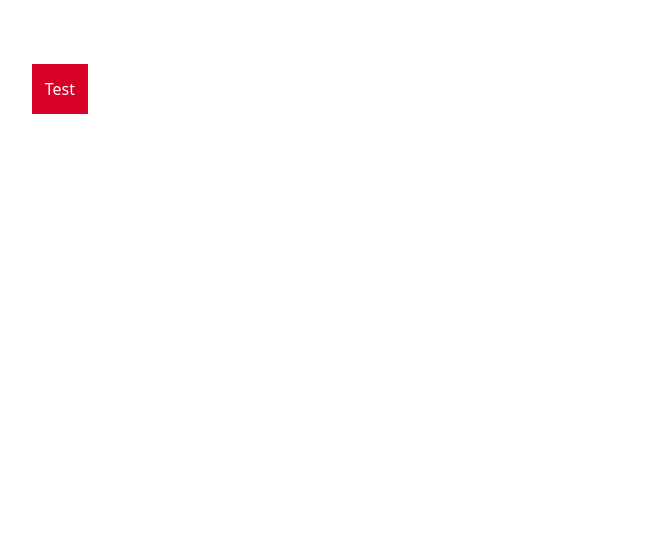
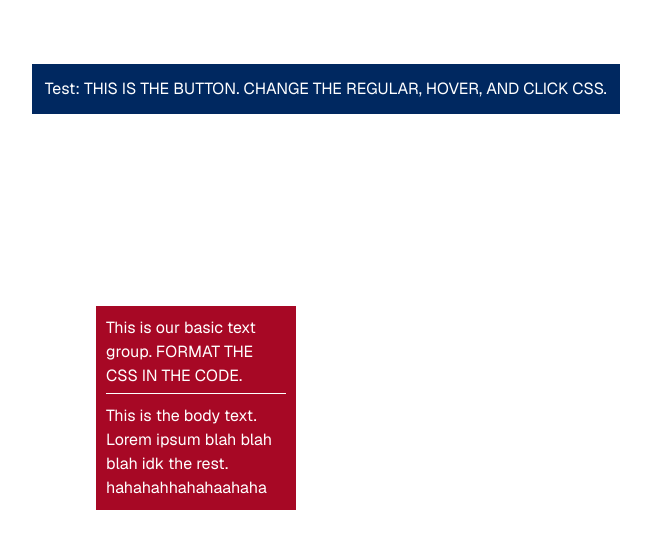
Before and after one commit to SinSayWu/igp-generator, a Next.js app: page / in a window 1280 px wide. Shown: the top 548 px of the page, without its empty margins (32-683 px from the left). Built offline with nearby package versions, Linux system fonts and the light colour scheme.

Commit message:
added demo button and text boxes

```diff
--- a/app/globals.css
+++ b/app/globals.css
@@ -1,10 +1,13 @@
 @import "tailwindcss";
 
+/* THESE ARE THE VARIABLES THAT YOU CAN CHANGE TO CHANGE THE COLOR SCHEME AND STUFF */
 :root {
   --background: white;
   --accent-background: #002860;
+  --accent-background-2: #0345a0;
   --foreground: #d70026;
-  --second-foreground: #a70825;
+  --foreground-2: #a70825;
+  --font-color: white;
   --primary-font: --font-poppins;
   --secondary-font: --font-raleway;
 }
@@ -18,17 +21,48 @@
 
 body {
   background: var(--background);
-  color: var(--foreground);
+  color: var(--font-color);
   font: var(--primary-font);
 }
 
+/* YO AIDEN THIS IS THE CSS YOU GOTTA CHANGE
+ITS LOWK NOT THAT HARD ITS PRETTY SELF EXPLANATORY */
+
+/* THIS IS THE BUTTON CSS */
 button {
   padding: 1%;
-  background: var(--foreground);
+  background: var(--accent-background);
   margin: 5%;
-  color: var(--background);
+  color: var(--font-color);
 }
 
 button:hover {
-  background: var(--second-foreground);
+  background: var(--accent-background-2);
+  cursor: pointer;
 }
+
+button:active {
+  background: var(--foreground);
+}
+
+
+/* THIS IS THE TEXT GROUP CSS */
+.text-group {
+  background: var(--foreground-2);
+  padding: 10px;
+  max-width: 200px;
+  margin: 10%;
+}
+
+.text-group-header {
+  font: var(--primary-font);
+}
+
+.text-group-line {
+  margin-top: 5px;
+  margin-bottom: 10px;
+}
+
+.text-group-body {
+  font: var(--secondary-font);
+}
--- a/app/layout.tsx
+++ b/app/layout.tsx
@@ -1,7 +1,8 @@
 import type { Metadata } from "next";
-import { Geist, Geist_Mono } from "next/font/google";
+import { Geist, Geist_Mono, Poppins, Raleway } from "next/font/google";
 import "./globals.css";
 
+// Existing Geist fonts
 const geistSans = Geist({
   variable: "--font-geist-sans",
   subsets: ["latin"],
@@ -10,6 +11,19 @@ const geistSans = Geist({
 const geistMono = Geist_Mono({
   variable: "--font-geist-mono",
   subsets: ["latin"],
+});
+
+// New: Raleway + Poppins (must include weights)
+const raleway = Raleway({
+  variable: "--font-raleway",
+  subsets: ["latin"],
+  weight: ["400", "700"], // pick the weights you need
+});
+
+const poppins = Poppins({
+  variable: "--font-poppins",
+  subsets: ["latin"],
+  weight: ["400", "600"], // required: choose your weights
 });
 
 export const metadata: Metadata = {
@@ -23,26 +37,13 @@ export default function RootLayout({
   children: React.ReactNode;
 }>) {
   return (
-    <html lang="en">
-      <body
-        className={`${geistSans.variable} ${geistMono.variable} antialiased`}
-      >
+    <html
+      lang="en"
+      className={`${geistSans.variable} ${geistMono.variable} ${raleway.variable} ${poppins.variable}`}
+    >
+      <body className="antialiased">
         {children}
       </body>
     </html>
   );
 }
-
-import { Raleway, Poppins } from "next/font/google";
-
-const raleway = Raleway({
-  subsets: ["latin"],
-  weight: ["400", "700"], // you choose the weights you need
-  variable: "--font-raleway",
-});
-
-const poppins = Poppins({
-  subsets: ["latin"],
-  weight: ["400", "600"], // required
-  variable: "--font-poppins",
-});
--- a/app/page.tsx
+++ b/app/page.tsx
@@ -2,8 +2,21 @@ import Image from "next/image";
 
 export default function Home() {
   return (
-    <nav>
-      <button>Test</button>
-    </nav>
+    <>
+      <nav>
+        <button>Test: THIS IS THE BUTTON. CHANGE THE REGULAR, HOVER, AND CLICK CSS.</button>
+      </nav>
+      <div className="text-group">
+        <h1 className="text-group-header">
+          This is our basic text group. FORMAT THE CSS IN THE CODE.
+        </h1>
+        <hr className="text-group-line"/>
+        <div className="text-group-body">
+          This is the body text.
+          Lorem ipsum blah blah blah idk the rest.
+          hahahahhahahaahaha
+        </div>
+      </div>
+    </>
   );
 }
```
